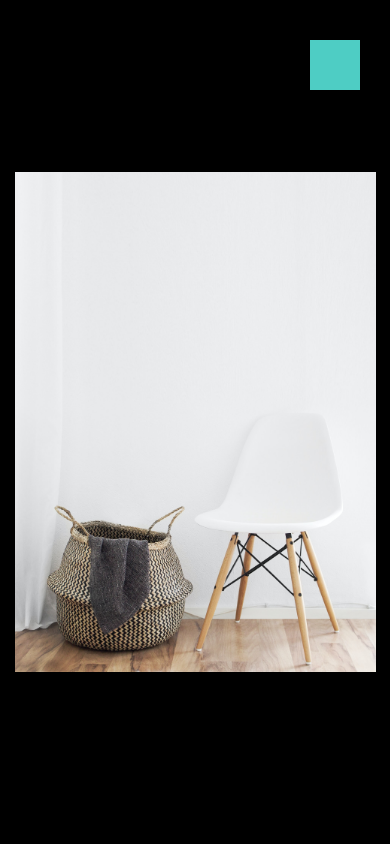
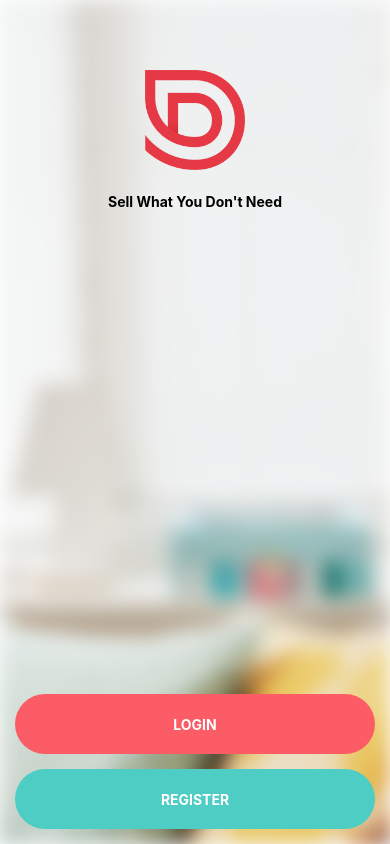
Before and after one commit to melihio/DoneWithIt, a React Native app: screen / in a window 390 px wide. Built offline with nearby package versions, Linux system fonts and the light colour scheme.

Commit message:
Create AppButton and AppText components

```diff
--- a/App.js
+++ b/App.js
@@ -1,7 +1,5 @@
-import ViewImageScreen from "./app/screens/ViewImageScreen";
 import WelcomeScreen from "./app/screens/WelcomeScreen";
 
 export default function App() {
-  // return <WelcomeScreen />;
-  return <ViewImageScreen />;
+  return <WelcomeScreen />;
 }
--- /dev/null
+++ b/app/components/AppText/AppText.js
@@ -0,0 +1,10 @@
+import React from "react";
+import { Text } from "react-native";
+import styles from "./styles";
+
+function AppText(props) {
+  const style = { color: props.color };
+  return <Text style={[styles.text, style]}>{props.children}</Text>;
+}
+
+export default AppText;
--- /dev/null
+++ b/app/components/AppText/index.js
@@ -0,0 +1,3 @@
+import AppText from "./AppText";
+
+export default AppText;
--- /dev/null
+++ b/app/components/AppText/styles.js
@@ -0,0 +1,19 @@
+import { StyleSheet, Platform } from "react-native";
+
+const styles = StyleSheet.create({
+  text: {
+    fontWeight: "bold",
+    ...Platform.select({
+      ios: {
+        fontSize: 20,
+        fontFamily: "Avenir",
+      },
+      android: {
+        fontSize: 18,
+        fontFamily: "Roboto",
+      },
+    }),
+  },
+});
+
+export default styles;
--- /dev/null
+++ b/app/components/Button/Button.js
@@ -0,0 +1,21 @@
+import React from "react";
+import { View, StyleSheet } from "react-native";
+import AppText from "../AppText";
+import styles from "./styles";
+
+function AppButton(props) {
+  const custom = StyleSheet.create({
+    style: {
+      backgroundColor: props.color,
+      marginVertical: props.marginVertical,
+    },
+  });
+
+  return (
+    <View style={[styles.button, custom.style]}>
+      <AppText color="#fff">{props.text}</AppText>
+    </View>
+  );
+}
+
+export default AppButton;
--- /dev/null
+++ b/app/components/Button/index.js
@@ -0,0 +1,3 @@
+import AppButton from "./Button";
+
+export default AppButton;
--- /dev/null
+++ b/app/components/Button/styles.js
@@ -0,0 +1,14 @@
+import { StyleSheet } from "react-native";
+import colors from "../../config/colors";
+
+const styles = StyleSheet.create({
+  button: {
+    width: "100%",
+    height: 60,
+    borderRadius: 35,
+    justifyContent: "center",
+    alignItems: "center",
+  },
+});
+
+export default styles;
--- a/app/config/colors.js
+++ b/app/config/colors.js
@@ -1,5 +1,6 @@
 export default {
-  primary: "fc5c65",
+  primary: "#fc5c65",
   secondary: "#4ecdc4",
   black: "#000",
+  white: "#bbb",
 };
--- a/app/screens/WelcomeScreen.js
+++ b/app/screens/WelcomeScreen.js
@@ -1,24 +1,25 @@
 import React from "react";
 import { StyleSheet, View, Image, Text, ImageBackground } from "react-native";
+import AppButton from "../components/Button";
+import AppText from "../components/AppText";
+import colors from "../config/colors";
 
 function WelcomeScreen() {
   return (
-    <>
     <ImageBackground
+      blurRadius={10}
       style={styles.background}
       source={require("../assets/background.jpg")}
     >
       <View style={styles.logoContainer}>
-          <Image
-            style={styles.logo}
-            source={require("../assets/logo-red.png")}
-          />
-          <Text children="Sell What You Don't Need" />
+        <Image style={styles.logo} source={require("../assets/logo-red.png")} />
+        <AppText>Sell What You Don't Need</AppText>
       </View>
-        <View style={styles.loginButton} />
-        <View style={styles.registerButton} />
+      <View style={styles.buttonContainer}>
+        <AppButton marginVertical={15} color={colors.primary} text="LOGIN" />
+        <AppButton color={colors.secondary} text="REGISTER" />
+      </View>
     </ImageBackground>
-    </>
   );
 }
 
@@ -30,10 +31,11 @@
     width: "100%",
     height: "100%",
   },
-  loginButton: {
+  buttonContainer: {
+    justifyContent: "flex-end",
     width: "100%",
-    height: 70,
-    backgroundColor: "#fc5c65",
+    height: "100%",
+    padding: 15,
   },
   logo: {
     width: 100,
@@ -41,6 +43,8 @@
   },
   logoContainer: {
     top: 70,
+    height: 140,
+    justifyContent: "space-between",
     alignItems: "center",
     position: "absolute",
   },
```
Lines whose indentation alone changed are shown as unchanged.
